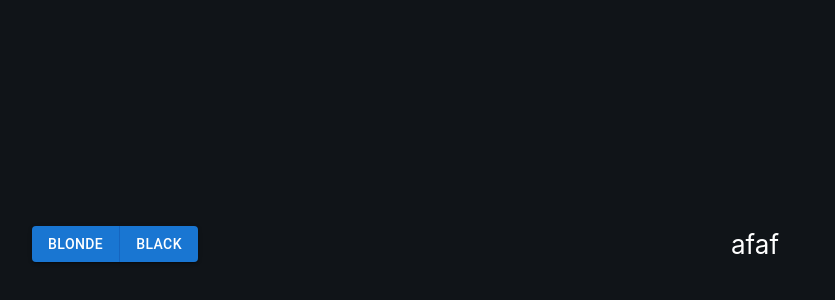
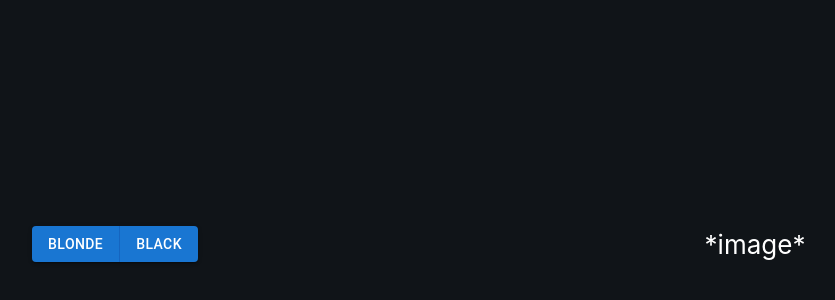
Before and after one commit to Ramithl/faces-gan, a React (Create React App) app: page / in a window 1280 px wide. Shown: the part 156-456 px from the top of the page, without its empty margins (205-1040 px from the left). Built offline with nearby package versions, Linux system fonts and the light colour scheme.

Commit message:
image placeholder

```diff
--- a/src/App.js
+++ b/src/App.js
@@ -13,7 +13,7 @@ function App() {
         <Button>Blonde</Button>
         <Button>Black</Button>
       </ButtonGroup></div>
-      <div class="column">afaf</div>
+      <div class="column">*image*</div>
     </div>
   );
 }
```
